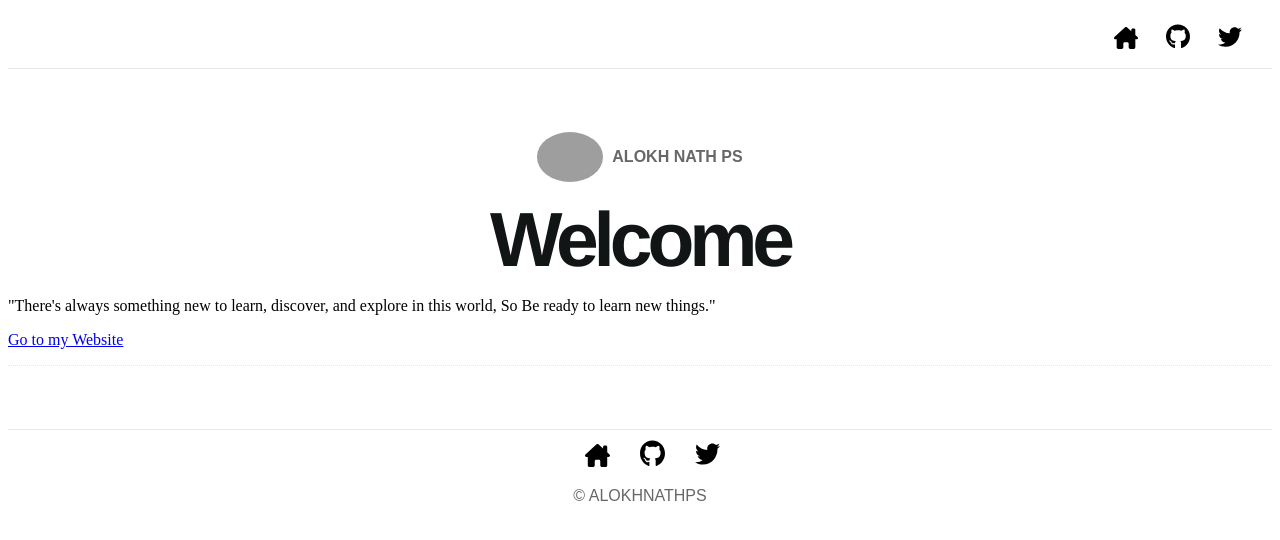
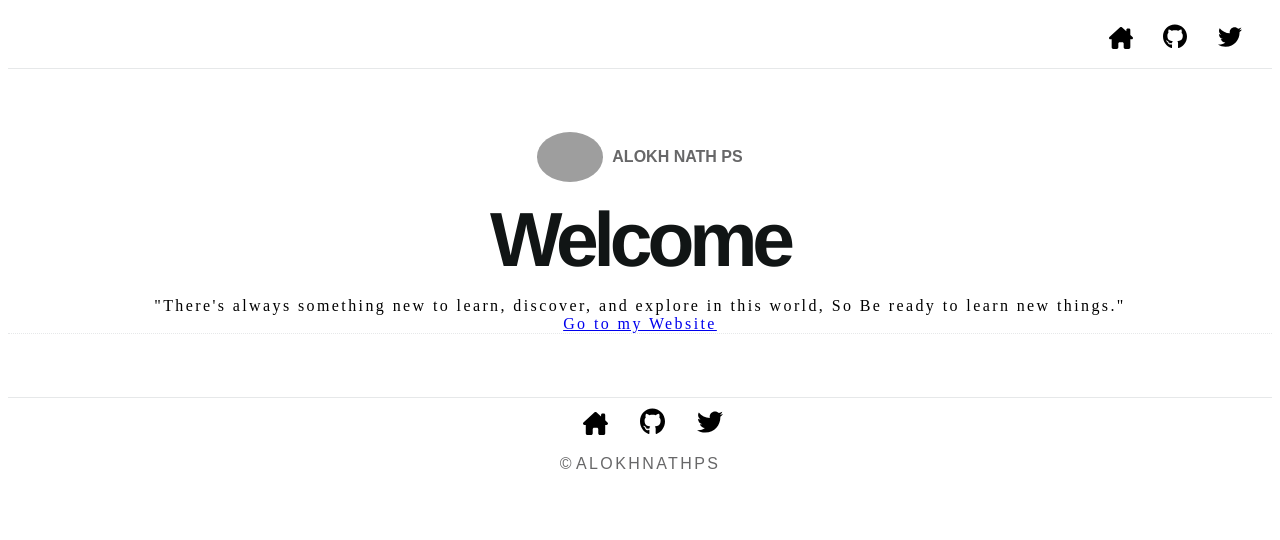
Before and after one commit to alokhnathps/alokhnathps.github.io, a plain HTML site: page index.html in a window 1280 px wide. Drawn offline with Linux system fonts and the light colour scheme; grey boxes are pictures that could not be loaded.

Commit message:
Update style.css

```diff
--- a/assets/css/style.css
+++ b/assets/css/style.css
@@ -65,7 +65,7 @@ body {
   line-height: 6vw;
   letter-spacing: -0.4vw;
 }
-.intro-2 h4 {
+.intro-2 p, a {
   text-align: center;
   overflow: hidden;
   margin: 0 auto;
```
